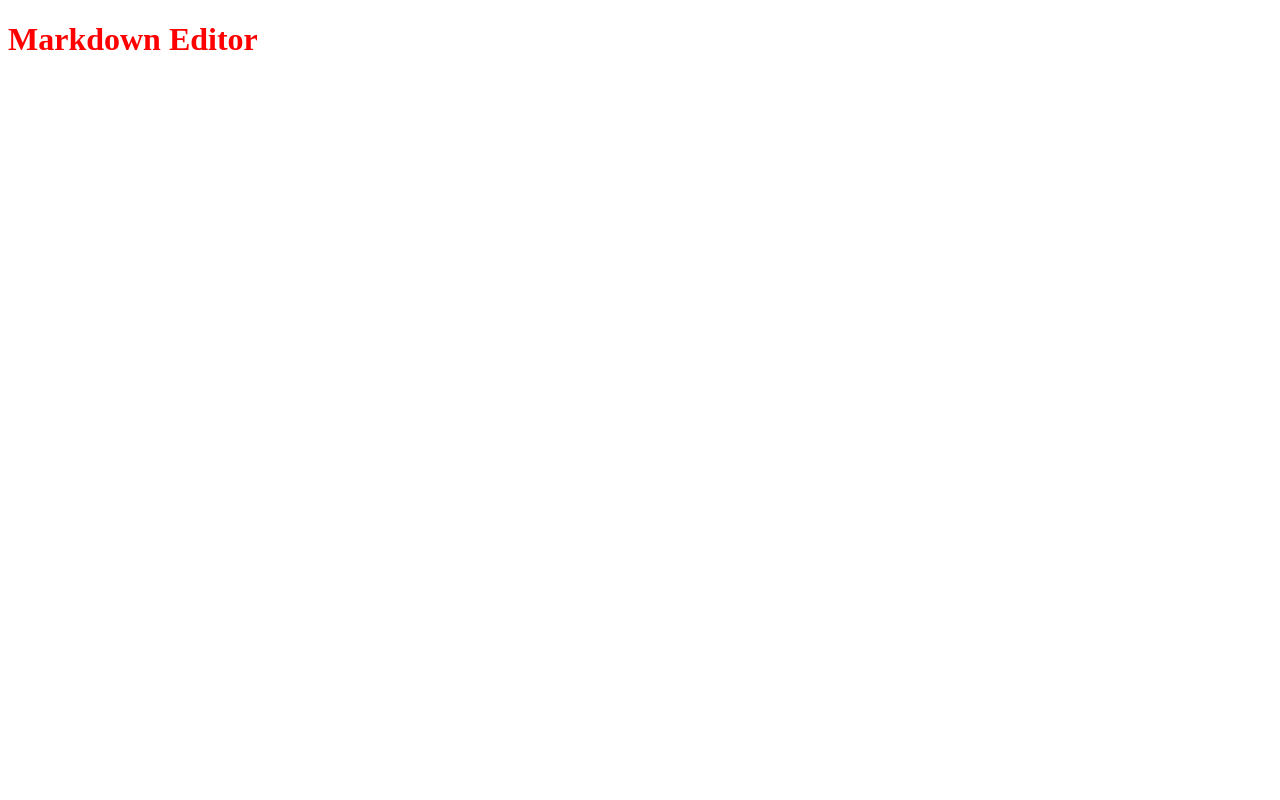
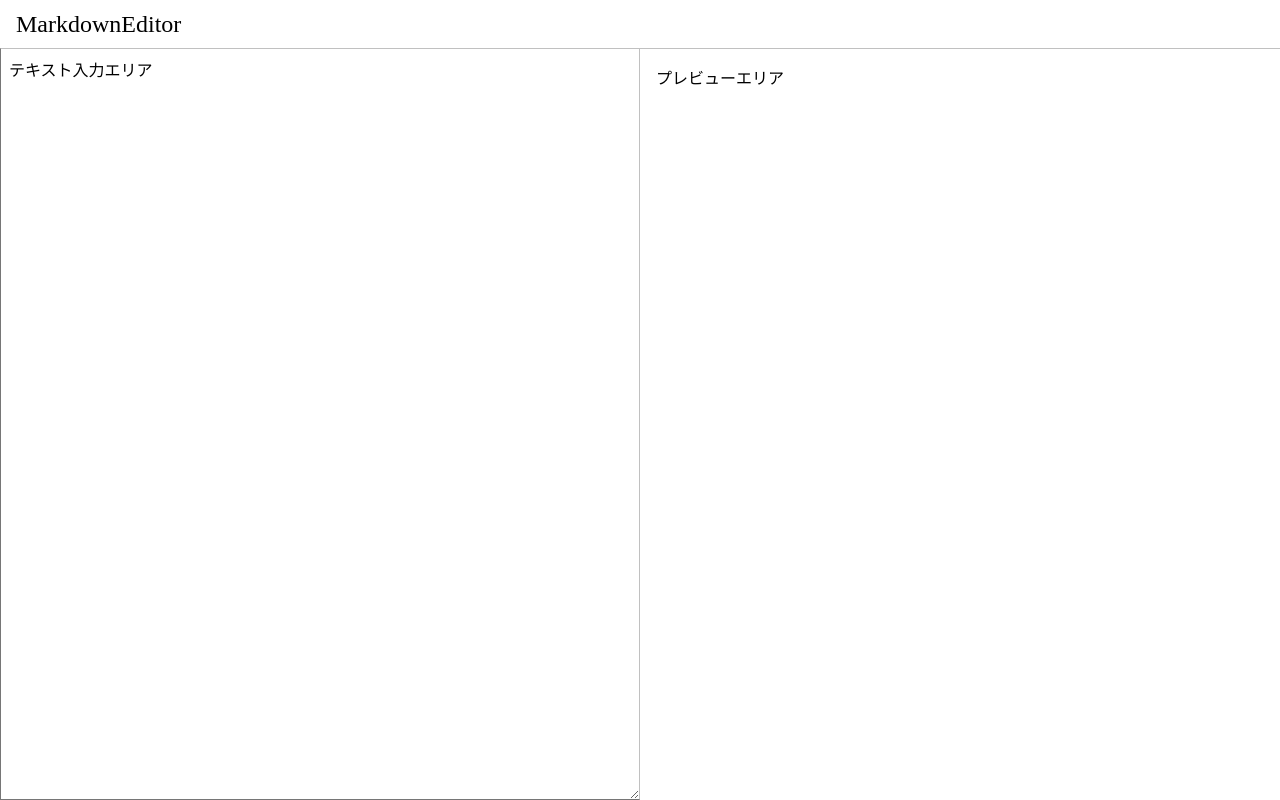
Before and after one commit to ekusuy/react_type, a React app: page / in a window 1280 px wide. Built offline with nearby package versions, Linux system fonts and the light colour scheme.

Commit message:
Editorの表示領域作成

```diff
--- a/src/index.tsx
+++ b/src/index.tsx
@@ -1,11 +1,19 @@
 import * as React from "react"
 import { render } from "react-dom"
-import styled from 'styled-components'
+import styled, { createGlobalStyle } from 'styled-components'
+import { Editor } from "./pages/editor"
 
-const Header = styled.h1`
-color: red;
+const GlobalStyle = createGlobalStyle`
+  body * {
+    box-sizing: border-box;
+  }
 `
 
-const Main = (<Header>Markdown Editor</Header>)
+const Main = (
+  <>
+    <GlobalStyle />
+    <Editor />
+  </>
+)
 
-render(Main, document.getElementById('app'))
+render (Main, document.getElementById('app'))
--- /dev/null
+++ b/src/pages/editor.tsx
@@ -0,0 +1,58 @@
+import * as React from "react"
+import styled from "styled-components"
+
+const Header = styled.header`
+  font-size: 1.5rem;
+  height: 2rem;
+  left: 0;
+  line-height: 2rem;
+  padding: 0.5rem 1rem;
+  position: fixed;
+  right: 0;
+  top: 0;
+`
+
+const Wrapper = styled.div`
+  bottom: 0;
+  left: 0;
+  position: fixed;
+  right: 0;
+  top: 3rem;
+`
+
+const TextArea = styled.textarea`
+  border-right: 1px solid silver;
+  border-top: 1px solid silver;
+  bottom: 0;
+  font-size: 1rem;
+  left: 0;
+  padding: 0.5rem;
+  position: absolute;
+  top: 0;
+  width: 50vw;
+`
+
+const Preview = styled.div`
+  border-top: 1px solid silver;
+  bottom: 0;
+  overflow-y: scroll;
+  padding: 1rem;
+  position: absolute;
+  right: 0;
+  top: 0;
+  width: 50vw;
+`
+
+export const Editor:React.FC = () => {
+  return (
+    <>
+      <Header>
+        MarkdownEditor
+      </Header>
+      <Wrapper>
+        <TextArea value="テキスト入力エリア" />
+        <Preview>プレビューエリア</Preview>
+      </Wrapper>
+    </>
+  )
+}
```
